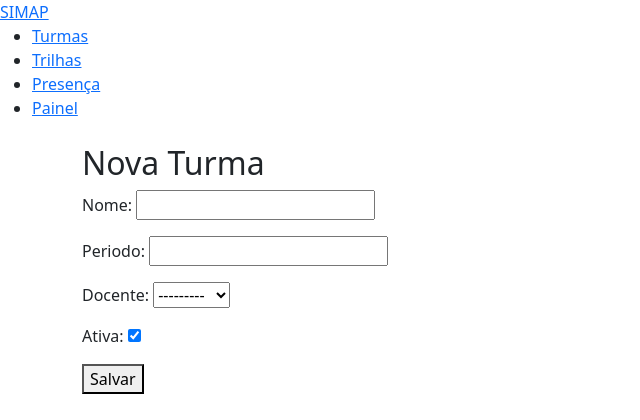
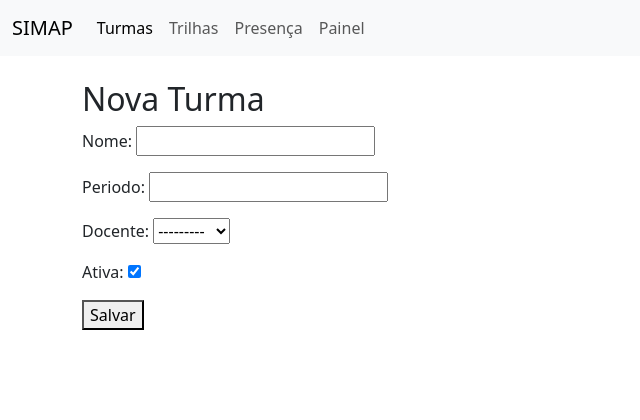
Before and after one commit to KroquevichySena/SIMAP, a Django app: page /turmas/nova/ in a window 1280 px wide. Shown: the top 420 px of the page, without its empty margins (0-640 px from the left). Run offline with Django 5.2, Linux system fonts and the light colour scheme; the visitor is signed in with stand-in values (Sample User, id 1); data comes from the database, SQL or seed files in the repository.

Commit message:
aplica navbar do Bootstrap no template base

```diff
--- a/core/templates/base.html
+++ b/core/templates/base.html
@@ -1,21 +1,36 @@
 <!DOCTYPE html>
 <html lang="pt-br">
 <head>
+    <meta charset="UTF-8">
     <link href="https://cdn.jsdelivr.net/npm/bootstrap@5.3.8/dist/css/bootstrap.min.css" rel="stylesheet" integrity="sha384-sRIl4kxILFvY47J16cr9ZwB07vP4J8+LH7qKQnuqkuIAvNWLzeN8tE5YBujZqJLB" crossorigin="anonymous">
-    <meta charset="UTF-8">
     <meta name="viewport" content="width=device-width, initial-scale=1">
     <title>{% block titulo %}SIMAP{% endblock %}</title>
 </head>
 <body>
 
-    <nav>
-       <a href="#">SIMAP</a>
-       <ul>
-        <li><a href="#">Turmas</a></li>
-        <li><a href="#">Trilhas</a></li>
-        <li><a href="#">Presença</a></li>
-        <li><a href="#">Painel</a></li>
-       </ul>
+    <nav class="navbar navbar-expand-lg bg-body-tertiary">
+    <div class="container-fluid">
+        <a class="navbar-brand" href="#">SIMAP</a>
+        <button class="navbar-toggler" type="button" data-bs-toggle="collapse" data-bs-target="#navbarSupportedContent" aria-controls="navbarSupportedContent" aria-expanded="false" aria-label="Toggle navigation">
+        <span class="navbar-toggler-icon"></span>
+        </button>
+        <div class="collapse navbar-collapse" id="navbarSupportedContent">
+        <ul class="navbar-nav me-auto mb-2 mb-lg-0">
+            <li class="nav-item">
+            <a class="nav-link active" aria-current="page" href="#">Turmas</a>
+            </li>
+            <li class="nav-item">
+            <a class="nav-link" href="#">Trilhas</a>
+            </li>
+            <li class="nav-item">
+            <a class="nav-link" href="#">Presença</a>
+            </li>
+            <li class="nav-item">
+            <a class="nav-link" href="#">Painel</a>
+            </li>
+        </ul>
+        </div>
+    </div>
     </nav>
     <main class="container mt-4">
        {% block conteudo %}{% endblock %}
```
